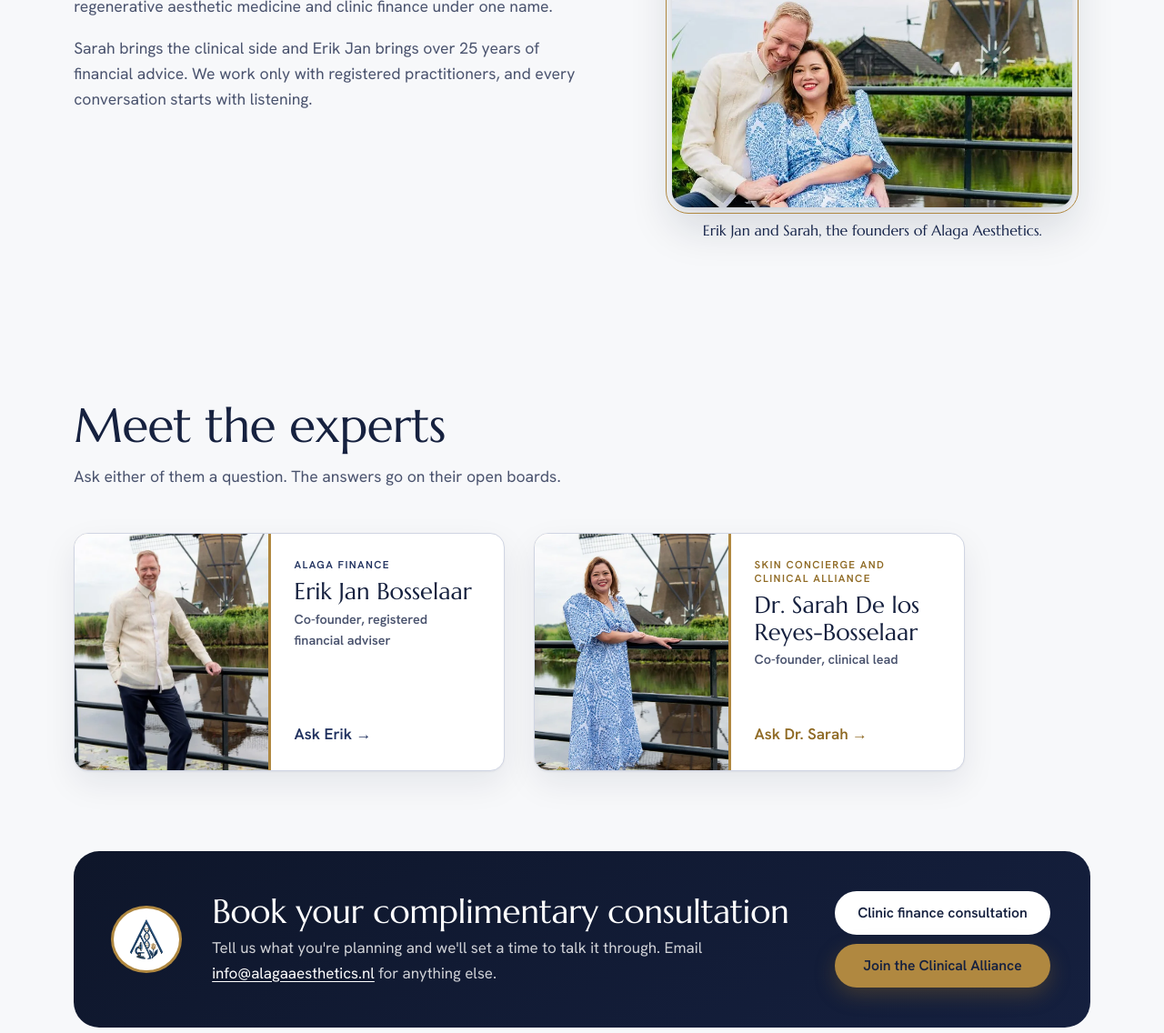
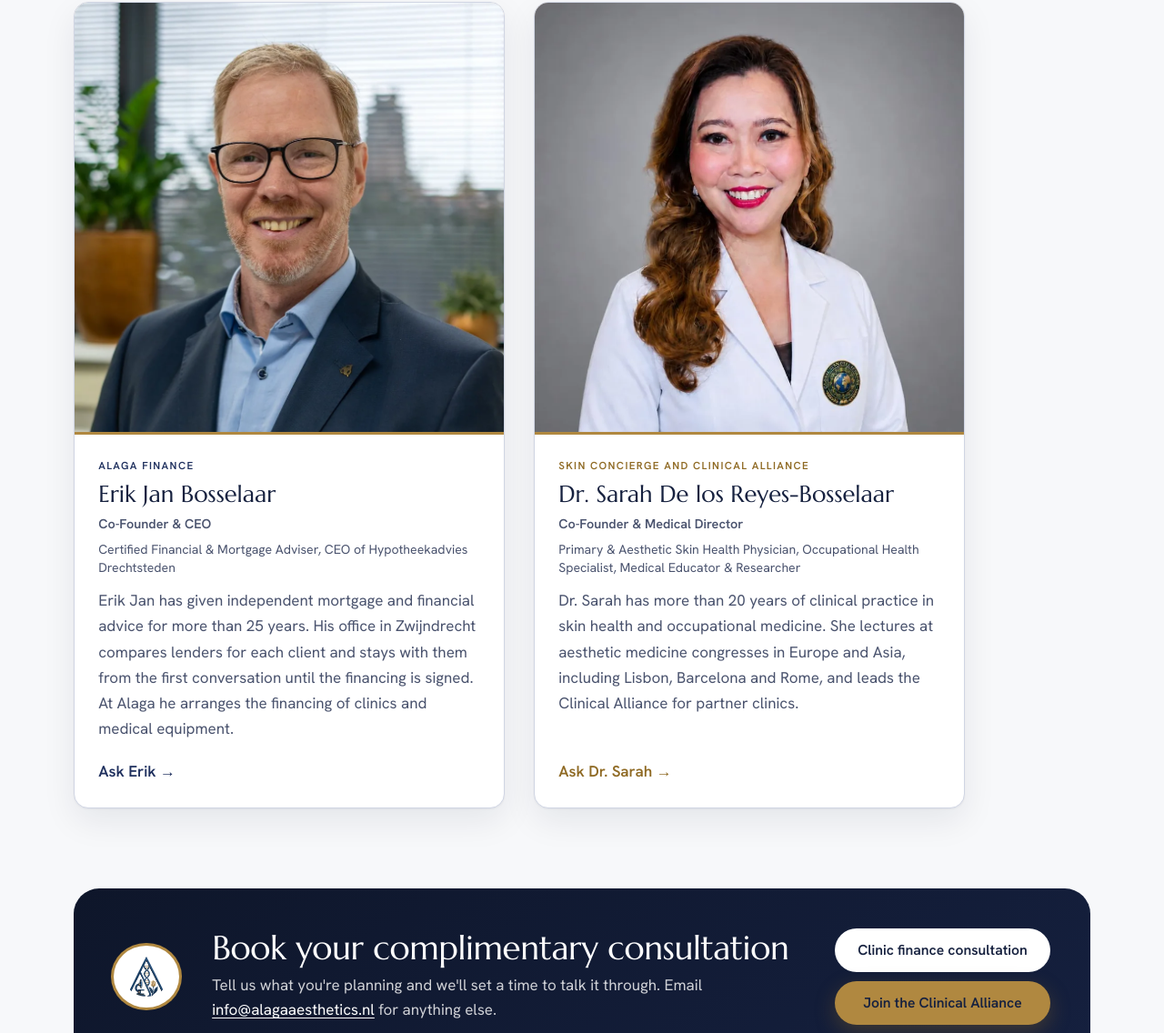
Before and after one commit to shinigami1235-creator/Alaga-aesthetics, a plain HTML site: page index.html in a window 1280 px wide. Shown: the part 1162-2298 px from the top of the page at 91% size. Drawn offline with Linux system fonts and the light colour scheme.

Commit message:
Home: founder cards with individual portraits, titles and bios; Dr. Sarah profile cut to two paragraphs; new titles site-wide
Co-Authored-By: Claude Opus 5.5 <noreply@anthropic.com>
Claude-Session: https://claude.ai/code/session_01MQWzxTygFoYCNJEMH8xMpo

```diff
--- a/assets/css/home.css
+++ b/assets/css/home.css
@@ -930,3 +930,17 @@ html.intro .home-logo { opacity: 0; }
 .step-tile img.is-photo { mix-blend-mode: normal; padding: 0; }
 .map-card .map-tile.is-photo { display: block !important; position: static !important; z-index: auto; width: 100%; height: auto; aspect-ratio: 16 / 9; object-fit: cover; opacity: 1; mix-blend-mode: normal; border-radius: 14px; margin: 0 0 14px; }
 .pat-store img.is-photo { display: block !important; position: static; width: 100%; height: auto; aspect-ratio: 16 / 10; object-fit: cover; opacity: 1; mix-blend-mode: normal; border-radius: 16px; margin-bottom: 6px; }
+
+/* Who we are: founder cards with the portrait on top and the bio underneath (Nov 2026) */
+.about-sec .meet-grid { margin-top: clamp(20px, 3vw, 32px); }
+.about-sec .meet { grid-template-columns: 1fr; grid-template-rows: auto 1fr; }
+.about-sec .meet-photo { min-height: 0; aspect-ratio: 1 / 1; }
+.about-sec .meet-photo img { object-position: 50% 18%; }
+.about-sec .meet-body { border-left: 0; border-top: 3px solid var(--gold); gap: 6px; }
+.about-sec .meet-name { margin: 4px 0 0; font-weight: 400; }
+.about-sec .meet-cred { font-size: .88rem; line-height: 1.45; color: var(--ink-2); }
+.about-sec .meet-bio { margin-top: 6px; line-height: 1.65; color: var(--ink-2); }
+.about-sec .meet-go { text-decoration: none; }
+.about-sec .meet-go:hover { text-decoration: underline; }
+@media (hover: hover) and (pointer: fine) { .about-sec .meet:hover { transform: none; box-shadow: var(--shadow); } }
+@media (max-width: 420px) { .about-sec .meet { grid-template-columns: 1fr; } .about-sec .meet-photo { min-height: 0; } }
--- a/index.html
+++ b/index.html
@@ -72,47 +72,36 @@
   </div>
 </section>
 
-<!-- WHO WE ARE -->
+<!-- WHO WE ARE: the two founders, each with a portrait, title and bio. -->
 <section class="about-sec" aria-labelledby="about-h">
-  <div class="wrap about">
+  <div class="wrap">
     <div class="sec-head rise">
       <h2 id="about-h">Who we are</h2>
-      <p>Alaga is the Tagalog word for care. Dr. Sarah De los Reyes-Bosselaar and Erik Jan Bosselaar founded Alaga Aesthetics in the Netherlands to bring regenerative aesthetic medicine and clinic finance under one name.</p>
-      <p>Sarah brings the clinical side and Erik Jan brings over 25 years of financial advice. We work only with registered practitioners, and every conversation starts with listening.</p>
-    </div>
-    <figure class="founders">
-      <img src="assets/img/founders.webp" alt="Erik Jan Bosselaar and Dr. Sarah De los Reyes-Bosselaar by a windmill in the Netherlands" width="845" height="930" loading="lazy">
-      <figcaption>Erik Jan and Sarah, the founders of Alaga Aesthetics.</figcaption>
-    </figure>
-  </div>
-</section>
-
-<!-- MEET THE EXPERTS: each portrait opens that expert's question board. -->
-<section class="meet-sec" aria-labelledby="meet-h">
-  <div class="wrap">
-    <div class="sec-head rise">
-      <h2 id="meet-h">Meet the experts</h2>
-      <p>Ask either of them a question. The answers go on their open boards.</p>
+      <p>Alaga is the Tagalog word for care. Dr. Sarah De los Reyes-Bosselaar and Erik Jan Bosselaar founded Alaga Aesthetics in the Netherlands to bring regenerative aesthetic medicine and clinic finance under one name. We work only with registered practitioners, and every conversation starts with listening.</p>
     </div>
     <div class="meet-grid">
-      <a class="meet meet-finance" href="ask-erik/">
-        <span class="meet-photo"><img src="assets/img/experts/erik-windmill.webp" alt="" width="540" height="730" loading="lazy"></span>
-        <span class="meet-body">
+      <article class="meet meet-finance rise">
+        <span class="meet-photo"><img src="assets/img/experts/erik-office.webp" alt="Erik Jan Bosselaar" width="960" height="1200" loading="lazy"></span>
+        <div class="meet-body">
           <span class="meet-k">Alaga Finance</span>
-          <span class="meet-name">Erik Jan Bosselaar</span>
-          <span class="meet-role">Co-founder, registered financial adviser</span>
-          <span class="meet-go">Ask Erik</span>
-        </span>
-      </a>
-      <a class="meet meet-clinic" href="ask/">
-        <span class="meet-photo"><img src="assets/img/experts/sarah-windmill.webp" alt="" width="740" height="1000" loading="lazy"></span>
-        <span class="meet-body">
+          <h3 class="meet-name">Erik Jan Bosselaar</h3>
+          <span class="meet-role">Co-Founder &amp; CEO</span>
+          <span class="meet-cred">Certified Financial &amp; Mortgage Adviser, CEO of Hypotheekadvies Drechtsteden</span>
+          <span class="meet-bio">Erik Jan has given independent mortgage and financial advice for more than 25 years. His office in Zwijndrecht compares lenders for each client and stays with them from the first conversation until the financing is signed. At Alaga he arranges the financing of clinics and medical equipment.</span>
+          <a class="meet-go" href="ask-erik/">Ask Erik</a>
+        </div>
+      </article>
+      <article class="meet meet-clinic rise">
+        <span class="meet-photo"><img src="assets/img/experts/sarah.webp" alt="Dr. Sarah De los Reyes-Bosselaar" width="819" height="1024" loading="lazy"></span>
+        <div class="meet-body">
           <span class="meet-k">Skin Concierge and Clinical Alliance</span>
-          <span class="meet-name">Dr. Sarah De los Reyes-Bosselaar</span>
-          <span class="meet-role">Co-founder, clinical lead</span>
-          <span class="meet-go">Ask Dr. Sarah</span>
-        </span>
-      </a>
+          <h3 class="meet-name">Dr. Sarah De los Reyes-Bosselaar</h3>
+          <span class="meet-role">Co-Founder &amp; Medical Director</span>
+          <span class="meet-cred">Primary &amp; Aesthetic Skin Health Physician, Occupational Health Specialist, Medical Educator &amp; Researcher</span>
+          <span class="meet-bio">Dr. Sarah has more than 20 years of clinical practice in skin health and occupational medicine. She lectures at aesthetic medicine congresses in Europe and Asia, including Lisbon, Barcelona and Rome, and leads the Clinical Alliance for partner clinics.</span>
+          <a class="meet-go" href="ask/">Ask Dr. Sarah</a>
+        </div>
+      </article>
     </div>
   </div>
 </section>
```
Also changed, not shown: ask-erik/index.html (+1 -1 lines), ask/index.html (+5 -15 lines), finance/index.html (+2 -2 lines).
